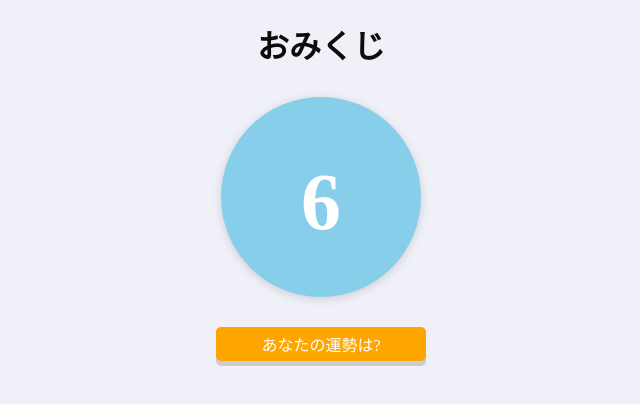
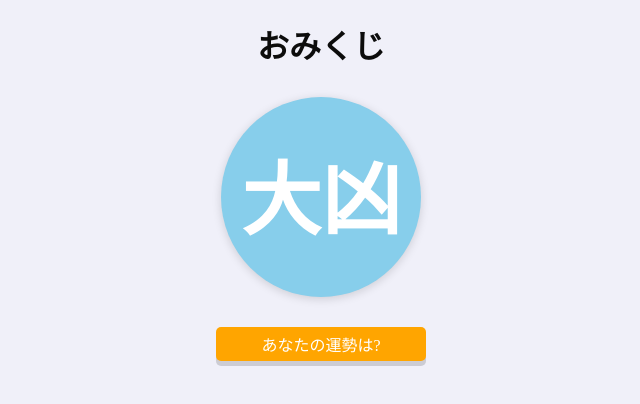
Before and after one commit to d-yuji/javascript_studies, a plain HTML site: page Omikuzi/omikuzi.html in a window 1280 px wide. Both pictures are taken after a click on the element "あなたの運勢は?". Shown: the whole page, without its empty margins (319-959 px from the left). Drawn offline with Linux system fonts and the light colour scheme.

Commit message:
おみくじ機能

```diff
--- a/Omikuzi/omikuzi.html
+++ b/Omikuzi/omikuzi.html
@@ -59,9 +59,11 @@
 		(function() {
 			"use strict";
 			document.getElementById('button').addEventListener('click',function () {
-				var result = Math.floor(Math.random()*(6+1))
+
+				var omikuziResults = ['大吉','中吉','末吉','小吉','凶','大凶'];
+				var result = Math.floor(Math.random()*omikuziResults.length);
 				// document.getElementById('results').innerHTML = 'hit';
-				document.getElementById('results').innerHTML = result;
+				document.getElementById('results').innerHTML = omikuziResults[result];
 			});
 			document.getElementById('button').addEventListener('mousedown',function () {
 				this.className = 'pushed';
```
